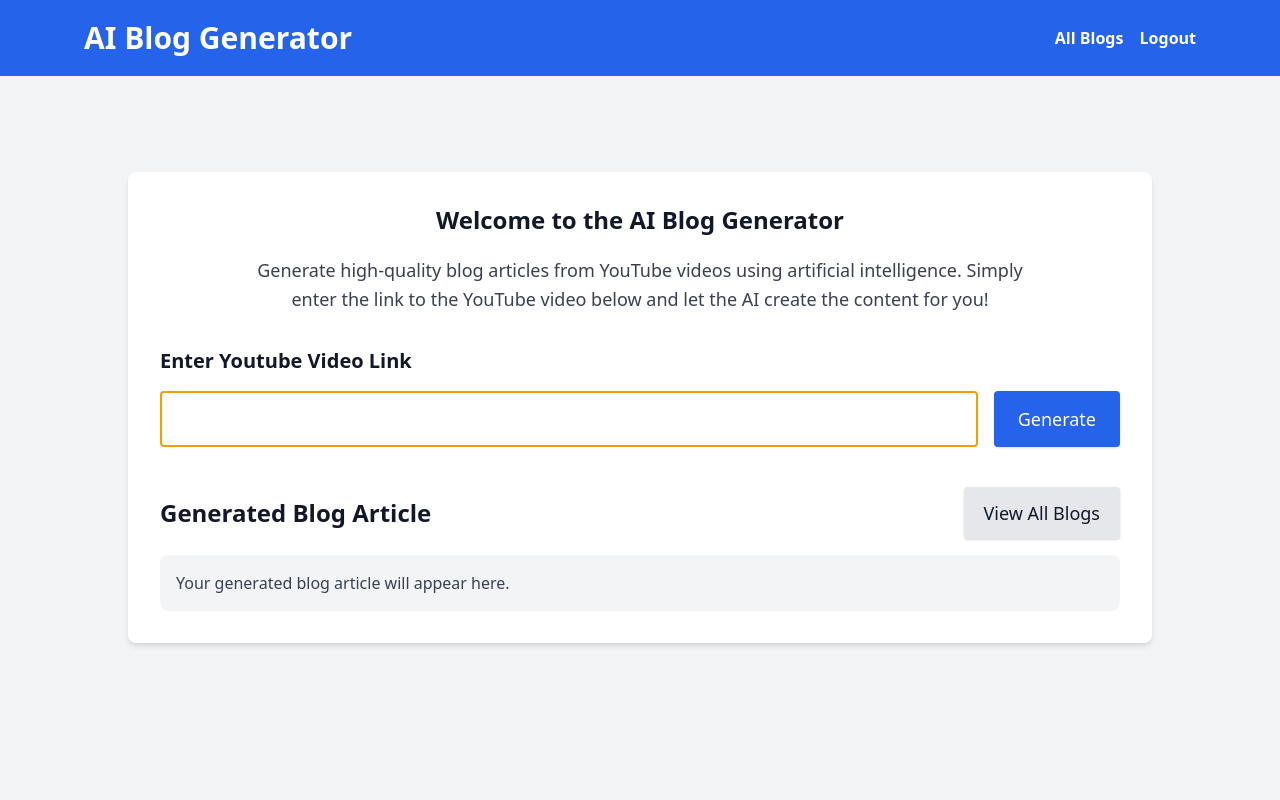
After one commit to ccLuckysun/ai_blog_app, a Django app: page /dashboard in a window 1280 px wide. The commit adds this page. Run offline with Django 5.2, Linux system fonts and the light colour scheme; the visitor is signed in with stand-in values (Sample User, id 1).

Commit message:
网页认证和跳转

```diff
--- a/backend/ai_blog_app/ai_blog_app/settings.py
+++ b/backend/ai_blog_app/ai_blog_app/settings.py
@@ -10,6 +10,7 @@ For the full list of settings and their values, see
 https://docs.djangoproject.com/en/6.0/ref/settings/
 """
 
+import os
 from pathlib import Path
 
 # Build paths inside the project like this: BASE_DIR / 'subdir'.
@@ -84,7 +85,7 @@ DATABASES = {
         'ENGINE': 'django.db.backends.postgresql',
         'NAME': 'postgres',
         'USER': 'postgres.cotrjubleojjtptfxsnl',
-        'PASSWORD': '142109573Szy',
+        'PASSWORD': os.environ.get('SUPABASE_DB_PASSWORD', '142109573Szy'),
         'HOST': 'aws-1-ap-northeast-1.pooler.supabase.com',
         'PORT': '5432',
         'OPTIONS': {
@@ -129,3 +130,5 @@ USE_TZ = True
 # https://docs.djangoproject.com/en/6.0/howto/static-files/
 
 STATIC_URL = 'static/'
+
+LOGIN_URL = 'login'
--- a/backend/ai_blog_app/blog_generator/urls.py
+++ b/backend/ai_blog_app/blog_generator/urls.py
@@ -2,4 +2,11 @@ from django.urls import path
 from . import views
 urlpatterns = [
     path('', views.index, name='index'),
+    path('index', views.index_redirect, name='index_redirect'),
+    path('dashboard', views.dashboard, name='dashboard'),
+    path('login', views.user_login, name='login'),
+    path('signup', views.user_signup, name='signup'),
+    path('logout', views.user_logout, name='logout'),
+    path('blogs', views.all_blogs, name='all_blogs'),
+    path('blogs/details', views.blog_details, name='blog_details'),
 ]
--- a/backend/ai_blog_app/blog_generator/views.py
+++ b/backend/ai_blog_app/blog_generator/views.py
@@ -1,5 +1,98 @@
-from django.shortcuts import render
+from django.contrib.auth import authenticate, login, logout
+from django.contrib.auth.decorators import login_required
+from django.contrib.auth.models import User
+from django.shortcuts import redirect, render
+from django.utils.http import url_has_allowed_host_and_scheme
+
 
 # Create your views here.
 def index(request):
+    if request.user.is_authenticated:
+        return render(request, 'dashboard.html')
+
     return render(request, 'index.html')
+
+
+def index_redirect(request):
+    return redirect('index')
+
+
+@login_required
+def dashboard(request):
+    return render(request, 'dashboard.html')
+
+
+def user_login(request):
+    next_url = request.POST.get('next') or request.GET.get('next') or ''
+
+    if request.method == 'POST':
+        username = request.POST.get('username', '').strip()
+        password = request.POST.get('password', '')
+        user = authenticate(request, username=username, password=password)
+
+        if user is not None:
+            login(request, user)
+            if next_url and url_has_allowed_host_and_scheme(
+                next_url,
+                allowed_hosts={request.get_host()},
+                require_https=request.is_secure(),
+            ):
+                return redirect(next_url)
+            return redirect('index')
+
+        return render(request, 'login.html', {
+            'error': 'Invalid username or password.',
+            'username': username,
+            'next': next_url,
+        })
+
+    return render(request, 'login.html', {'next': next_url})
+
+
+def user_signup(request):
+    if request.method == 'POST':
+        username = request.POST.get('username', '').strip()
+        email = request.POST.get('email', '').strip()
+        password = request.POST.get('password', '')
+        confirm_password = request.POST.get('confirm_password', '')
+        errors = []
+
+        if not username:
+            errors.append('Username is required.')
+        if not email:
+            errors.append('Email is required.')
+        if not password:
+            errors.append('Password is required.')
+        if username and User.objects.filter(username=username).exists():
+            errors.append('Username already exists.')
+        if email and User.objects.filter(email=email).exists():
+            errors.append('Email already exists.')
+        if password and password != confirm_password:
+            errors.append('Passwords do not match.')
+
+        if errors:
+            return render(request, 'signup.html', {
+                'errors': errors,
+                'username': username,
+                'email': email,
+            })
+
+        User.objects.create_user(username=username, email=email, password=password)
+        return redirect('login')
+
+    return render(request, 'signup.html')
+
+
+def user_logout(request):
+    logout(request)
+    return redirect('index')
+
+
+@login_required
+def all_blogs(request):
+    return render(request, 'all-blogs.html')
+
+
+@login_required
+def blog_details(request):
+    return render(request, 'blogs-details.html')
--- a/backend/ai_blog_app/environment.yml
+++ b/backend/ai_blog_app/environment.yml
@@ -4,3 +4,4 @@ channels:
 dependencies:
   - python=3.12
   - django=6.0.6
+  - psycopg
--- /dev/null
+++ b/backend/ai_blog_app/templates/dashboard.html
@@ -0,0 +1,114 @@
+<!DOCTYPE html>
+<html lang="zh-CN">
+<head>
+    <meta charset="UTF-8">
+    <meta name="viewport" content="width=device-width, initial-scale=1.0">
+    <title>Dashboard - AI Blog Generator</title>
+    <link
+        href="https://cdn.jsdelivr.net/npm/tailwindcss@2.2.19/dist/tailwind.min.css"
+        rel="stylesheet"
+    >
+
+    <style>
+        .loader {
+            width: 36px;
+            height: 36px;
+            border: 5px solid transparent;
+            border-right-color: #6b21a8;
+            border-bottom-color: #6b21a8;
+            border-radius: 9999px;
+            animation: spin 0.8s linear infinite;
+        }
+
+        @keyframes spin {
+            to {
+                transform: rotate(360deg);
+            }
+        }
+    </style>
+</head>
+
+<body class="bg-gray-100 min-h-screen flex flex-col">
+    <header class="bg-blue-600 text-white">
+        <div class="max-w-6xl mx-auto px-5 py-5 flex items-center justify-between">
+            <h1 class="text-3xl font-bold">AI Blog Generator</h1>
+
+            <!-- Navigation shown after the user enters the dashboard. -->
+            <nav class="font-semibold">
+                <a href="{% url 'all_blogs' %}" class="hover:underline">All Blogs</a>
+                <a href="{% url 'logout' %}" class="hover:underline ml-3">Logout</a>
+            </nav>
+        </div>
+    </header>
+
+    <main class="flex-1 flex items-start justify-center px-5 pt-24 pb-10">
+        <section class="w-full max-w-5xl bg-white rounded-lg shadow-md px-8 py-8 transform transition-transform duration-200 cursor-pointer hover:scale-105 active:scale-95">
+            <div class="text-center">
+                <h2 class="text-2xl font-bold text-gray-900 mb-5">
+                    Welcome to the AI Blog Generator
+                </h2>
+                <p class="max-w-3xl mx-auto text-gray-700 text-lg leading-relaxed">
+                    Generate high-quality blog articles from YouTube videos using artificial intelligence.
+                    Simply enter the link to the YouTube video below and let the AI create the content for you!
+                </p>
+            </div>
+
+            <div class="mt-8">
+                <label
+                    for="youtube-link"
+                    class="block text-xl font-bold text-gray-900 mb-4"
+                >
+                    Enter Youtube Video Link
+                </label>
+                <div class="flex gap-4">
+                    <input
+                        id="youtube-link"
+                        type="text"
+                        value=""
+                        class="flex-1 border-2 border-yellow-500 rounded px-4 py-3 text-gray-800 text-lg focus:outline-none focus:ring-2 focus:ring-yellow-400"
+                    >
+                    <button
+                        id="generate-btn"
+                        class="bg-blue-600 text-white text-lg font-medium px-6 py-3 rounded shadow hover:bg-blue-700 active:bg-blue-800"
+                    >
+                        Generate
+                    </button>
+                </div>
+            </div>
+
+            <div class="mt-10">
+                <div class="flex items-center justify-between gap-4">
+                    <h3 class="text-2xl font-bold text-gray-900">
+                        Generated Blog Article
+                    </h3>
+                    <a
+                        href="{% url 'all_blogs' %}"
+                        class="bg-gray-200 text-gray-900 text-lg font-medium px-5 py-3 rounded shadow hover:bg-gray-300 active:bg-gray-400"
+                    >
+                        View All Blogs
+                    </a>
+                </div>
+
+                <div id="article-result" class="mt-4 p-4 bg-gray-100 rounded-lg">
+                    <p class="text-gray-700">Your generated blog article will appear here.</p>
+                </div>
+            </div>
+        </section>
+    </main>
+
+    <script>
+        const generateBtn = document.getElementById('generate-btn');
+        const articleResult = document.getElementById('article-result');
+
+        // Show a loading state while the article generation request is pending.
+        generateBtn.addEventListener('click', function () {
+            articleResult.innerHTML = `
+                <div class="flex items-center gap-3">
+                    <div class="loader"></div>
+                    <p class="text-gray-700">Generating blog article...</p>
+                </div>
+            `;
+        });
+    </script>
+</body>
+</html>
```
Also changed, not shown: backend/ai_blog_app/templates/all-blogs.html (+37 -5 lines), backend/ai_blog_app/templates/blogs-details.html (+33 -7 lines), backend/ai_blog_app/templates/index.html (+29 -57 lines), backend/ai_blog_app/templates/login.html (+40 -7 lines), backend/ai_blog_app/templates/signup.html (+58 -9 lines).
